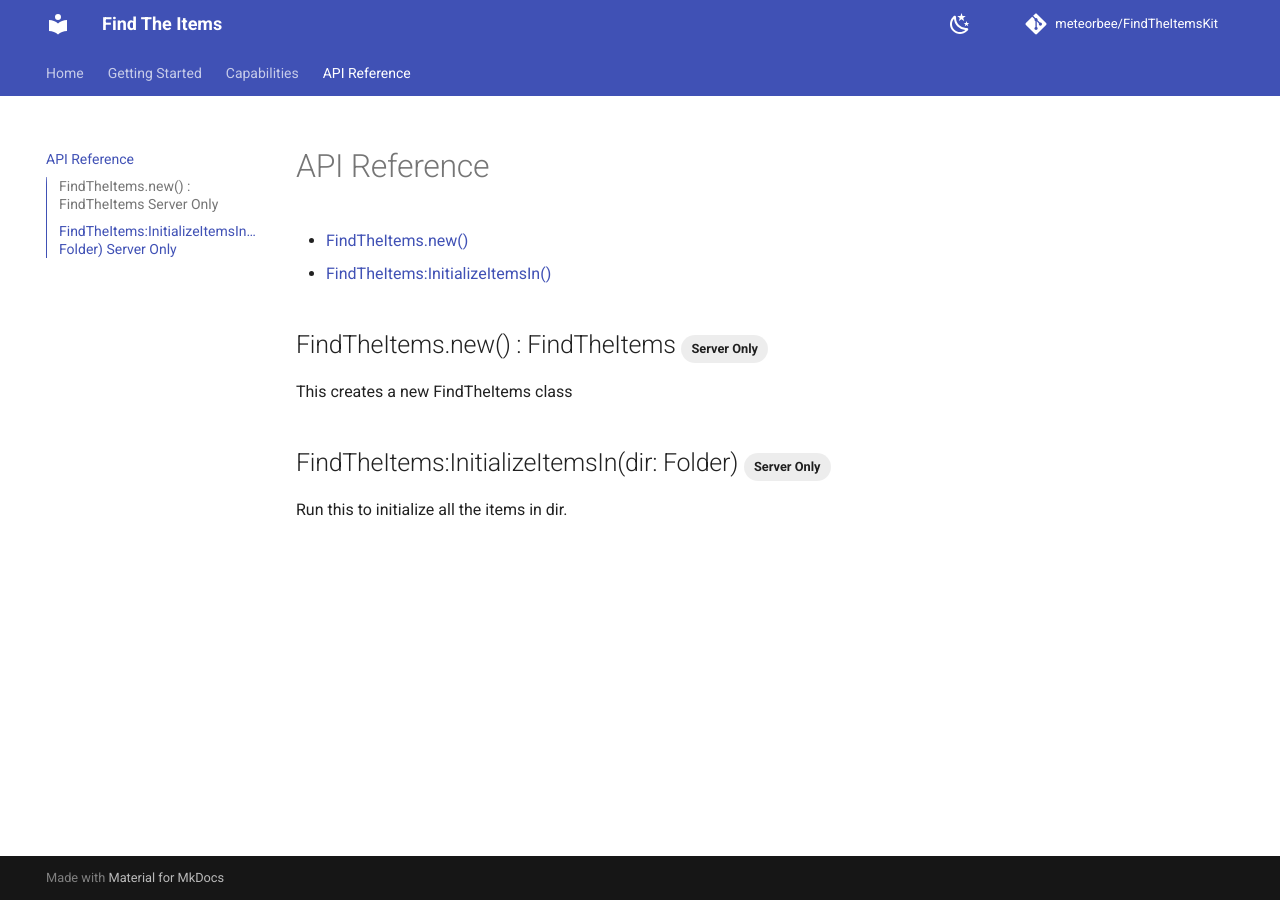
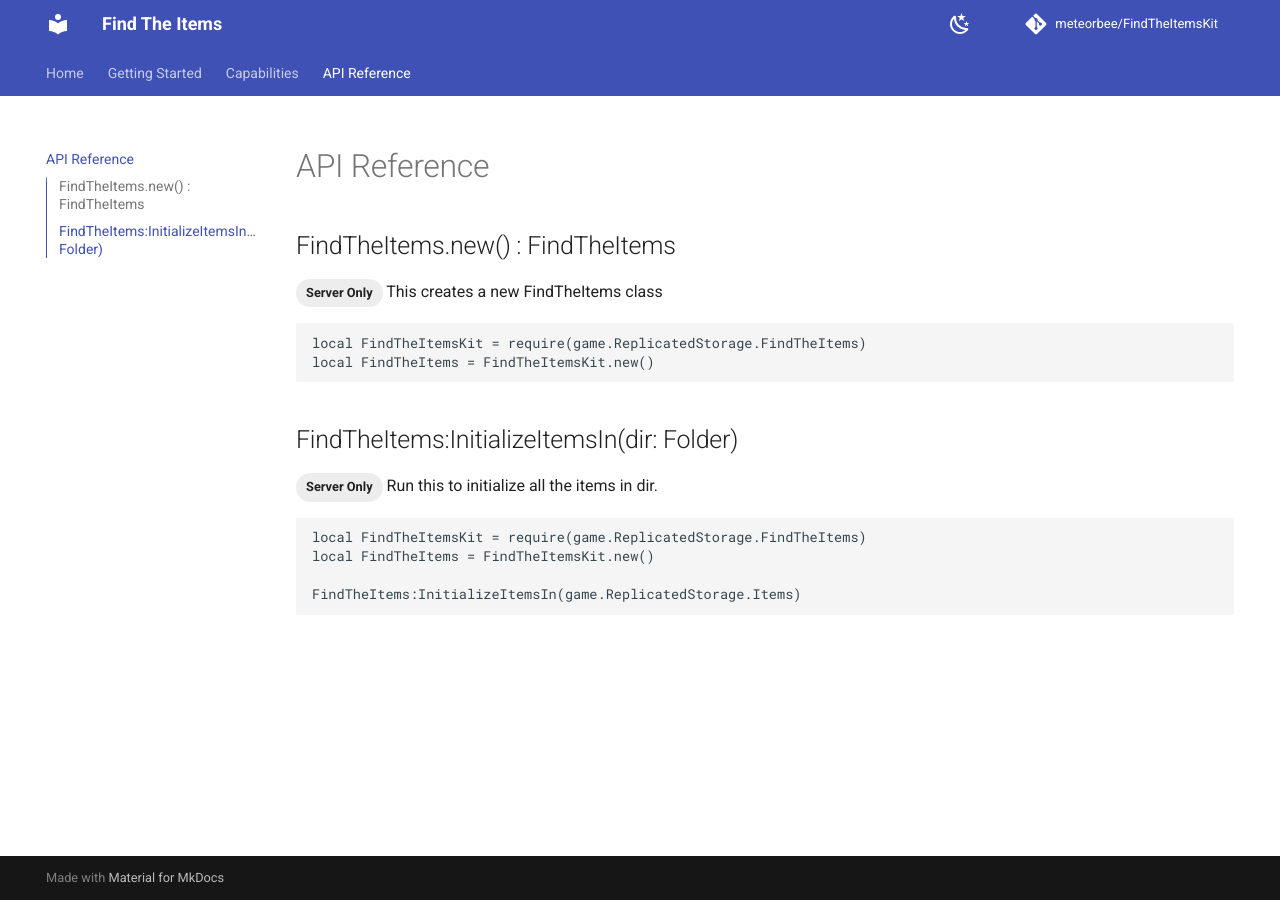
Before and after one commit to meteorbee/FindTheItems, an MkDocs documentation site: the page built from docs/APIReference.md, in a window 1280 px wide. Built offline with MkDocs 1.6.1 and Material for MkDocs 9.7.7, drawn with Linux system fonts in a browser that asks for light colours; comment, search, counter and statistics services are not loaded.

````diff
--- a/docs/APIReference.md
+++ b/docs/APIReference.md
@@ -1,10 +1,19 @@
 # API Reference
 
-* [FindTheItems.new()](#findtheitemsnew-findtheitems-server-only)
-* [FindTheItems:InitializeItemsIn()](#findtheitemsinitializeitemsindir-folder-server-only)
+## FindTheItems.new() : FindTheItems
+<span class="md-tag md-tag--primary">Server Only</span>
+This creates a new FindTheItems class
+```
+local FindTheItemsKit = require(game.ReplicatedStorage.FindTheItems)
+local FindTheItems = FindTheItemsKit.new()
+```
 
-## FindTheItems.new() : FindTheItems <span class="md-tag md-tag--primary">Server Only</span>
-This creates a new FindTheItems class
+## FindTheItems:InitializeItemsIn(dir: Folder)
+<span class="md-tag md-tag--primary">Server Only</span>
+Run this to initialize all the items in dir.
+```
+local FindTheItemsKit = require(game.ReplicatedStorage.FindTheItems)
+local FindTheItems = FindTheItemsKit.new()
 
-## FindTheItems:InitializeItemsIn(dir: Folder) <span class="md-tag md-tag--primary">Server Only</span>
-Run this to initialize all the items in dir.
+FindTheItems:InitializeItemsIn(game.ReplicatedStorage.Items)
+```
--- a/mkdocs.yml
+++ b/mkdocs.yml
@@ -35,3 +35,9 @@ nav:
   - API Reference: APIReference.md
 plugins:
   - glightbox
+markdown_extensions:
+  - pymdownx.highlight:
+      anchor_linenums: true
+      line_spans: __span
+      pygments_lang_class: true
+  - pymdownx.superfences
````
Also changed, not shown: docs/getting-started.md (+1 -62 lines).
